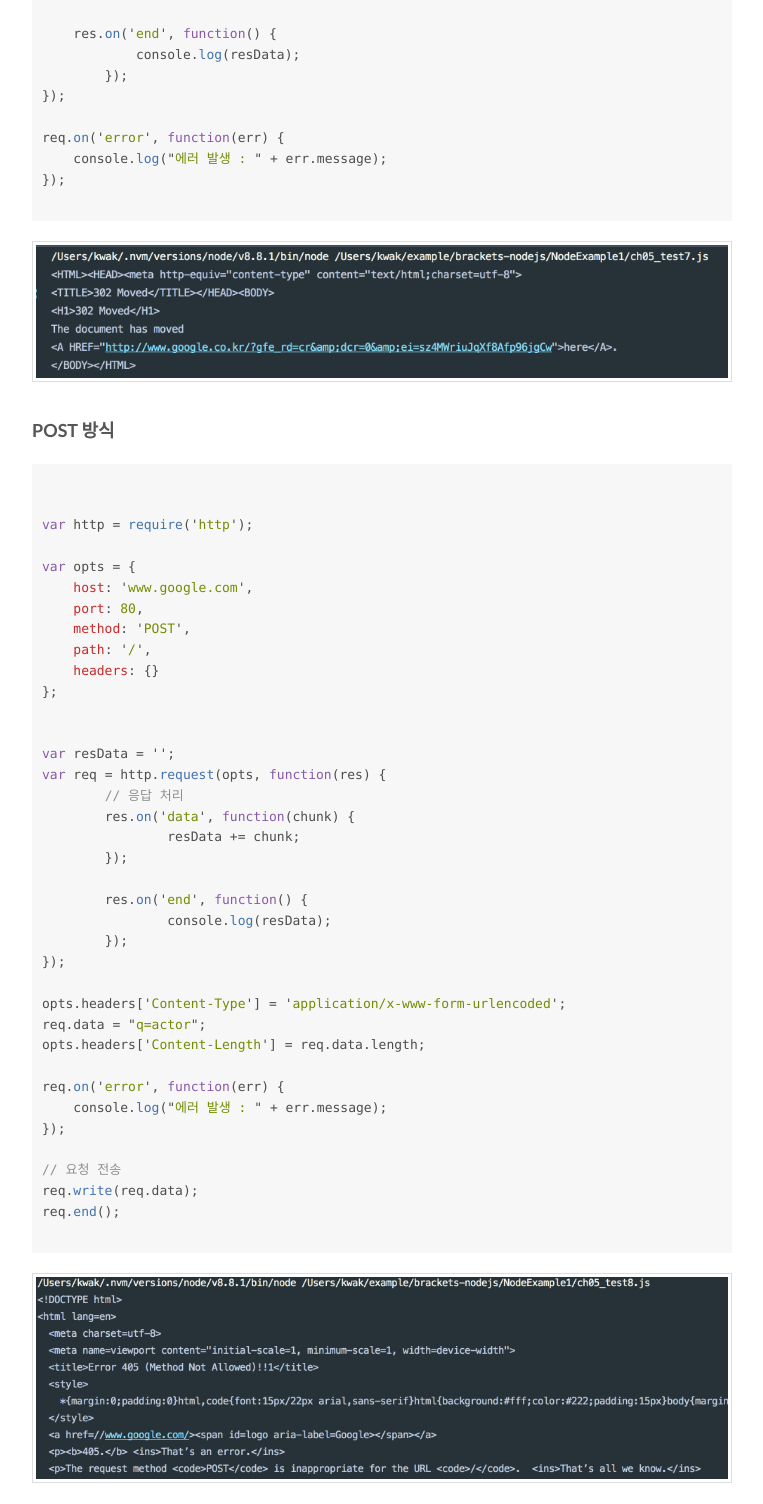
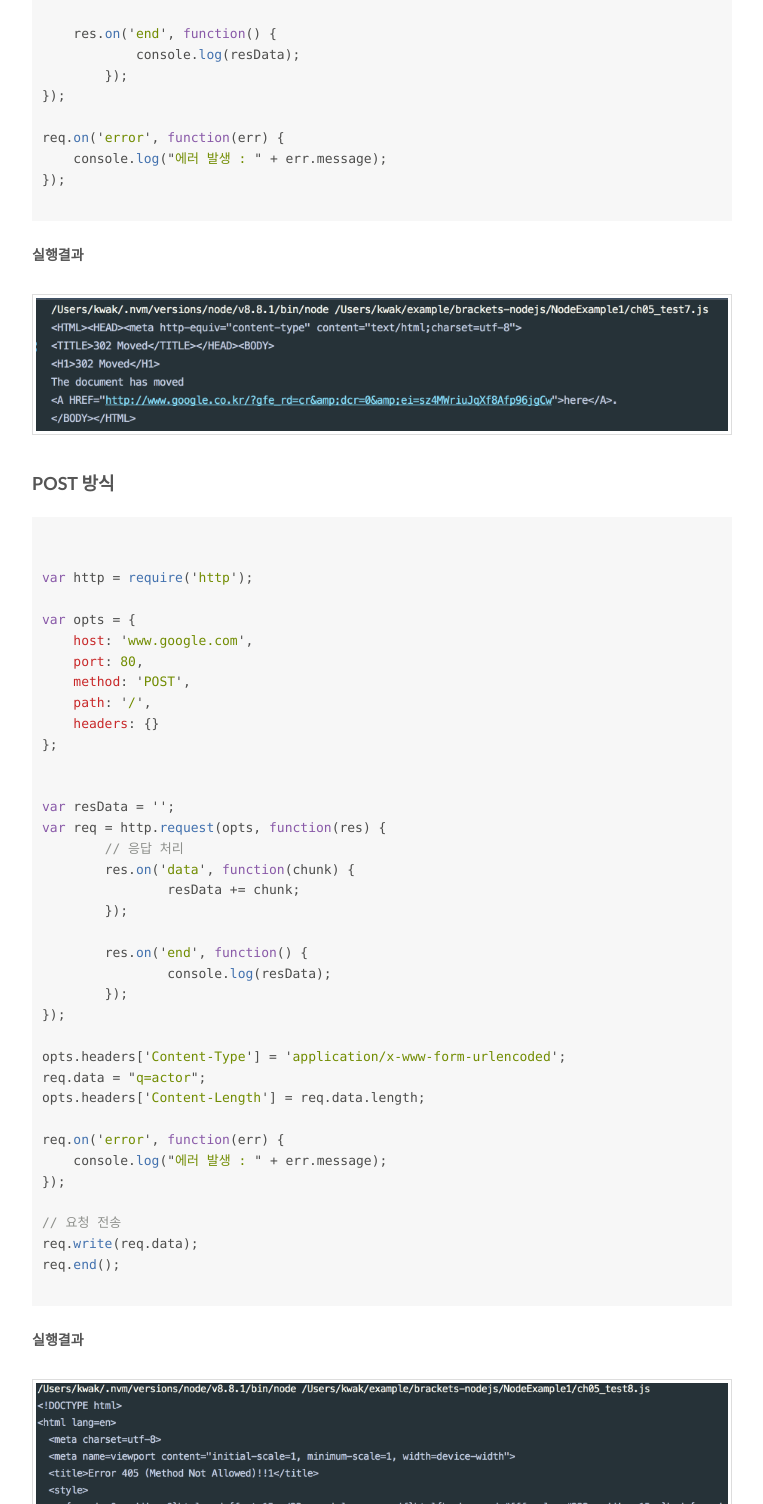
Before and after one commit to kwakkwakkwak/kwakkwakkwak.github.io, a Jekyll site: the page built from _posts/2017-11-13-[Node]Webserver.md, in a window 1280 px wide, cut to the strip 3033-4537 px from the top of the page. Shown: the whole strip, without its empty margins (258-1021 px from the left). Built offline with Jekyll 4.4.1, drawn with Linux system fonts in a browser that asks for light colours; comment, search, counter and statistics services are not loaded.

Commit message:
Add Node 기본

`````diff
--- a/_posts/2017-11-13-[Node]Webserver.md
+++ b/_posts/2017-11-13-[Node]Webserver.md
@@ -124,7 +124,10 @@ req.on('error', function(err) {
     console.log("에러 발생 : " + err.message);
 });
 
-````
+```
+
+**실행결과**
+
 ![1](/assets/images/[node]webserver/1.png)
 
 
@@ -169,4 +172,7 @@ req.write(req.data);
 req.end();
 
 ```
+
+**실행결과**
+
 ![2](/assets/images/[node]webserver/2.png)
`````
